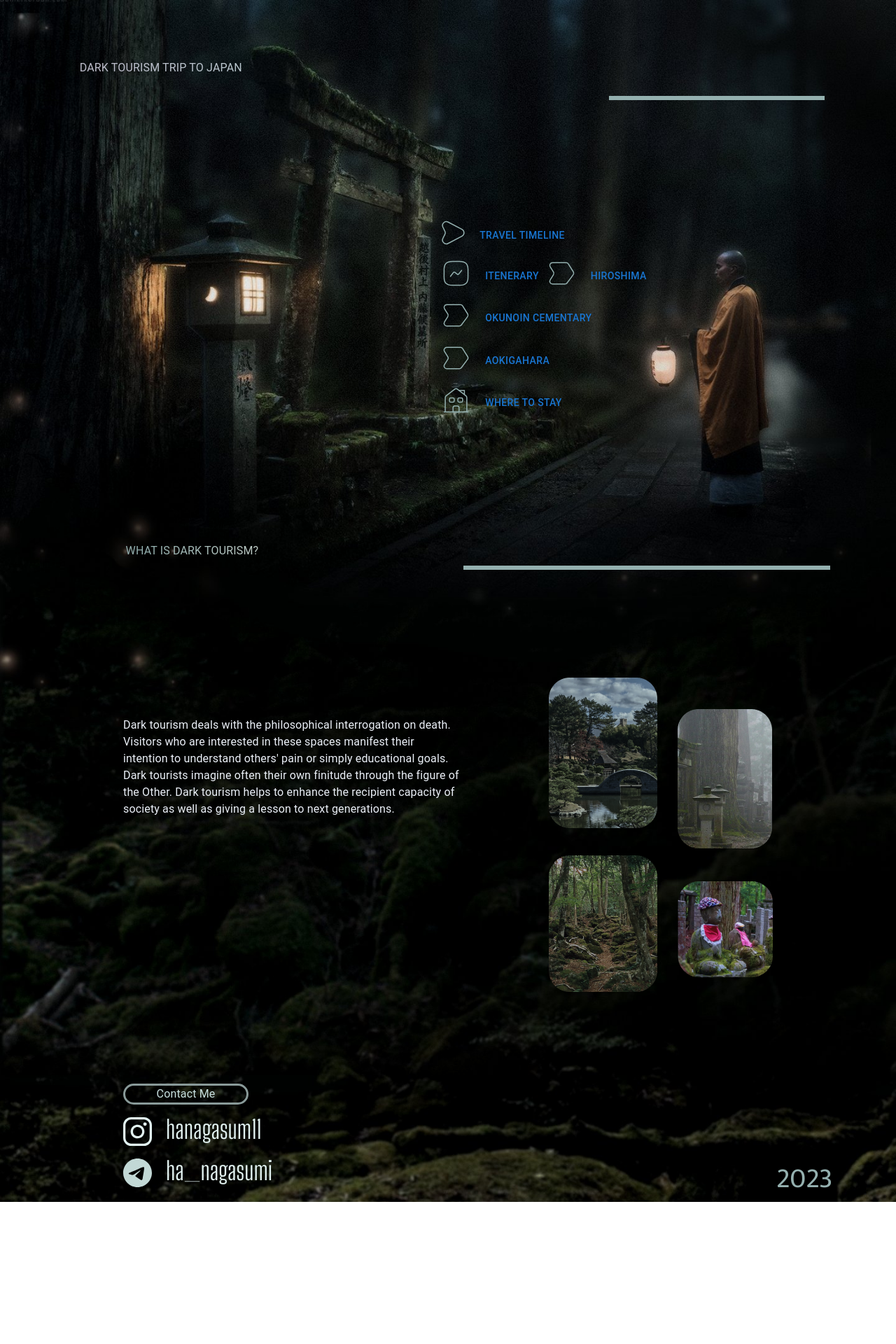
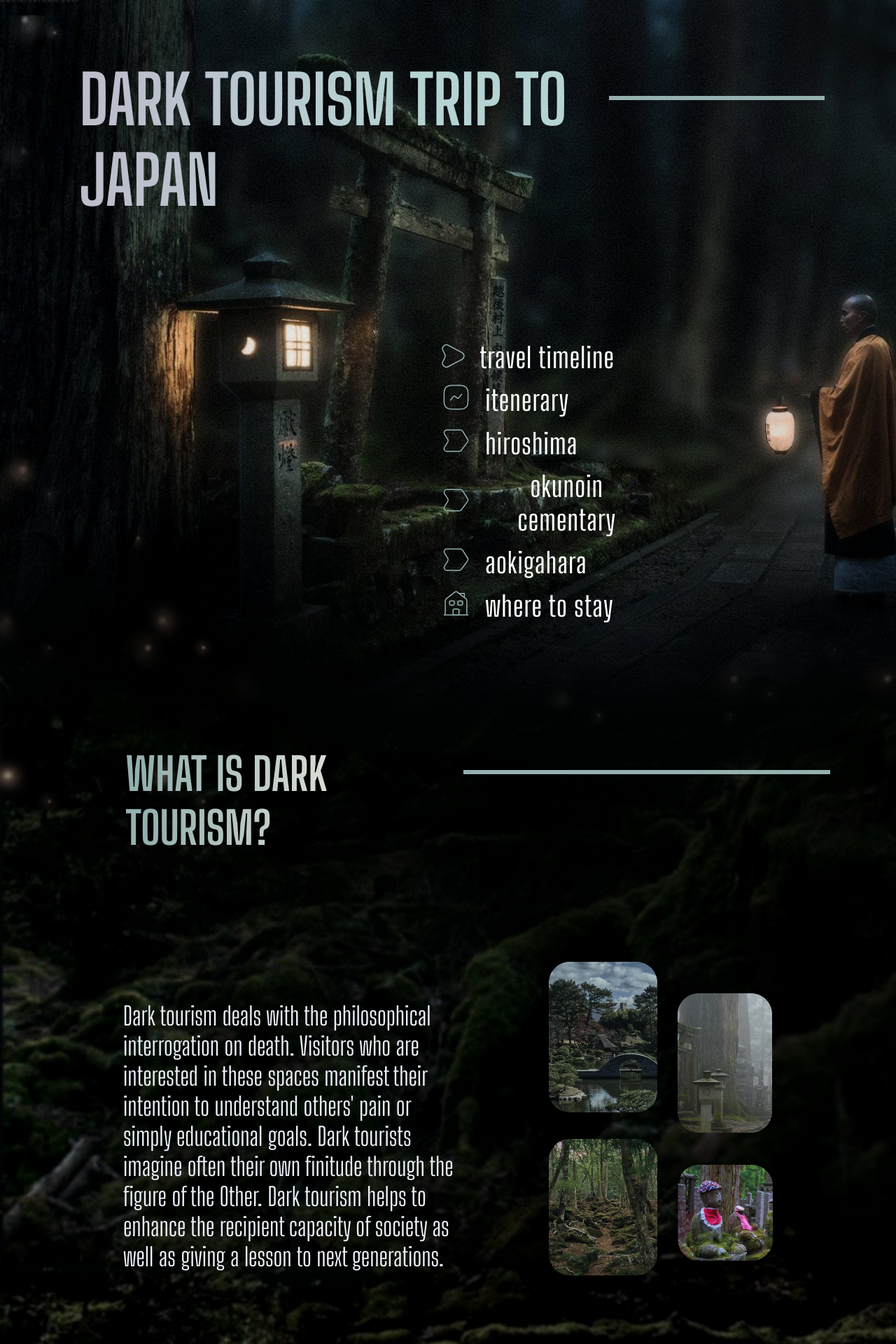
Before and after one commit to 0xZonaV/darktourism, a Next.js app: page / in a window 1280 px wide. Shown: the top 1920 px of the page at 70% size. Before the commit the page ends 1717 px from the top, so only its background shows below. Built offline with nearby package versions, Linux system fonts and the light colour scheme.

Commit message:
Font fix done, this was Material Ui and Styled-component issue

```diff
--- a/next.config.js
+++ b/next.config.js
@@ -1,6 +1,7 @@
 /** @type {import('next').NextConfig} */
 const nextConfig = {
   reactStrictMode: true,
+  optimizeFonts: false,
 }
 
 module.exports = nextConfig
--- a/package.json
+++ b/package.json
@@ -14,7 +14,7 @@
     "@emotion/react": "^11.10.5",
     "@emotion/styled": "^11.10.5",
     "@mui/material": "^5.11.8",
-    "@next/font": "13.1.6",
+    "@next/font": "^13.1.6",
     "@svgr/core": "^6.5.1",
     "@svgr/webpack": "^6.5.1",
     "@types/node": "18.13.0",
--- a/src/pages/_app.tsx
+++ b/src/pages/_app.tsx
@@ -5,8 +5,8 @@ import Header from "@/components/header.component";
 export default function App({ Component, pageProps }: AppProps) {
   return (
       <>
-        <Header />
-        <Component {...pageProps} />
+          <Header />
+          <Component {...pageProps} />
       </>
   )
 }
--- a/src/pages/_document.tsx
+++ b/src/pages/_document.tsx
@@ -36,10 +36,7 @@ export default class MyDocument extends Document {
                 <Head>
                     <link rel="preconnect" href="https://fonts.googleapis.com" />
                     <link rel="preconnect" href="https://fonts.gstatic.com" />
-                    <link href="https://fonts.googleapis.com/css2?family=Big+Shoulders+Display:wght@100;200;300;400;500;600;700;800;900&display=swap" rel="stylesheet" />
-                    <link rel="preconnect" href="https://fonts.googleapis.com" />
-                    <link rel="preconnect" href="https://fonts.gstatic.com" />
-                    <link href="https://fonts.googleapis.com/css2?family=Mukta:wght@400;500&display=swap" rel="stylesheet" />
+                    <link href="https://fonts.googleapis.com/css2?family=Big+Shoulders+Display:wght@100;200;300;400;500;600;700;800;900&family=Mukta:wght@400;500&display=swap" rel="stylesheet" />
                 </Head>
                 <body>
                 <Main />
--- a/src/styles/globals.css
+++ b/src/styles/globals.css
@@ -86,6 +86,7 @@ body {
   color: rgb(var(--foreground-rgb));
   background: url("/background_main.jpg") no-repeat;
   background-size: cover;
+  font-family: 'Big Shoulders Display';
 }
 
 a {
--- a/src/styles/indexPage.style.tsx
+++ b/src/styles/indexPage.style.tsx
@@ -1,15 +1,14 @@
 import styled from "styled-components";
-import bg from "/public/background_main.jpg";
-import {Button, Typography} from "@mui/material";
+import {Button} from "@mui/material";
 import {Box} from "@mui/system";
 import TelegramIcon from "/public/telegramIcon.svg";
 import InstagramIcon from "/public/instagramIcon.svg";
 
-export const DarktourismToJapan = styled(Typography)`
+export const DarktourismToJapan = styled.div`
   width: 100%;
   height: 100%;
 
-  font-family: 'Big Shoulders Display',serif;
+  font-family: 'Big Shoulders Display';
   font-style: normal;
   font-weight: 700;
   font-size: 96px;
@@ -22,7 +21,7 @@ export const DarktourismToJapan = styled(Typography)`
   text-fill-color: transparent;
 `
 
-export const WhatIsDarkTourism = styled(Typography)`
+export const WhatIsDarkTourism = styled.div`
   width: 100%;
   height: 100%;
 
@@ -70,14 +69,16 @@ export const LineWhat = styled.div`
 
 
 export const ButtonLink = styled(Button)`
+  && {
     font-family: 'Big Shoulders Display';
     font-style: normal;
     font-weight: 500;
     font-size: 40px;
     line-height: 48px;
     text-transform: lowercase;
-
-
+    text-decoration: none;
+    color: #FFFFFF;
+  }
 
   display: block;
 
@@ -87,10 +88,10 @@ export const ButtonLink = styled(Button)`
     vertical-align: middle;
   }
 
-  color: #FFFFFF;
+
 `
 
-export const BigText = styled(Typography)`
+export const BigText = styled.div`
   font-family: 'Big Shoulders Display';
   font-style: normal;
   font-weight: 400;
@@ -118,7 +119,7 @@ export const ContactMeBox = styled.div`
 
 `
 
-export const ContactMeText = styled(Typography)`
+export const ContactMeText = styled.div`
 
   font-family: 'Big Shoulders Display';
   font-style: normal;
```
Also changed, not shown: 1 other file (tests, documents, lock files or other folders). Lines whose indentation alone changed are shown as unchanged.
